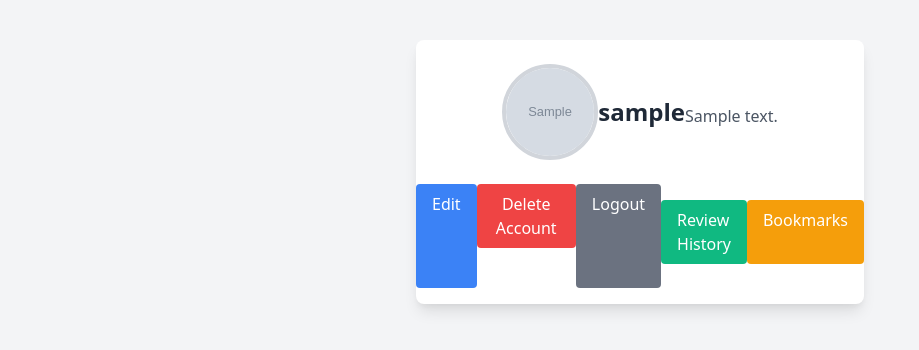
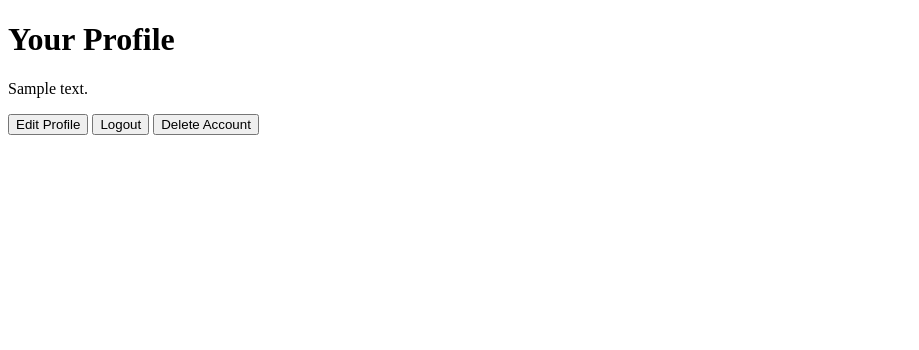
Before and after one commit to muttyqt15/pbp-6, a Django app: template api/user_profile/templates/my_profile.html in a window 1280 px wide. Shown: the top 350 px of the page, without its empty margins (0-919 px from the left). Run offline with Django 5.2, Linux system fonts and the light colour scheme; the template is opened without the code that fills it: most values are stand-ins (such as "Sample title", 1, 10 or a date in 2020); grey boxes marked "Sample" are stand-in pictures; form fields are guessed from the names that the template uses.

Commit message:
update template

```diff
--- a/api/user_profile/templates/my_profile.html
+++ b/api/user_profile/templates/my_profile.html
@@ -3,44 +3,211 @@
 <head>
     <meta charset="UTF-8">
     <meta name="viewport" content="width=device-width, initial-scale=1.0">
-    <link href="https://cdn.jsdelivr.net/npm/tailwindcss@2.2.19/dist/tailwind.min.css" rel="stylesheet">
-    <title>Profile Page</title>
+    <title>Edit Profile</title>
+    <script src="https://code.jquery.com/jquery-3.6.0.min.js"></script>
+    <link rel="stylesheet" href="https://cdnjs.cloudflare.com/ajax/libs/font-awesome/5.15.4/css/all.min.css">
+    <style>
+        /* Basic styles for the modal */
+        .modal {
+            display: none;
+            position: fixed;
+            z-index: 1;
+            left: 0;
+            top: 0;
+            width: 100%;
+            height: 100%;
+            overflow: auto;
+            background-color: rgb(0,0,0);
+            background-color: rgba(0,0,0,0.4);
+            padding-top: 60px;
+        }
+        .modal-content {
+            background-color: #fefefe;
+            margin: 5% auto;
+            padding: 20px;
+            border: 1px solid #888;
+            width: 80%;
+        }
+        .close {
+            color: #aaa;
+            float: right;
+            font-size: 28px;
+            font-weight: bold;
+        }
+        .close:hover,
+        .close:focus {
+            color: black;
+            text-decoration: none;
+            cursor: pointer;
+        }
+        .error {
+            color: red;
+            font-size: 0.9em;
+        }
+    </style>
 </head>
-<body class="bg-gray-100">
+<body>
+    <h1>Your Profile</h1>
+    <div>
+        <h2 id="usernameDisplay">{{ user.username }}</h2>
+        <p id="bioDisplay">{{ profile.bio }}</p>
+        <button id="editProfileBtn">Edit Profile</button>
+        <button id="logoutBtn">Logout</button>
+        <button id="deleteAccountBtn">Delete Account</button>
+    </div>
 
-    <div class="max-w-md mx-auto bg-white shadow-lg rounded-lg overflow-hidden mt-10">
-        <div class="flex items-center justify-center mt-6">
-            {% if customer_profile %}
-                <img class="w-24 h-24 rounded-full border-4 border-gray-300" src="{{ customer_profile.profile_pic.url }}" alt="Profile Picture">
-                <h2 class="text-2xl font-semibold text-gray-800">{{ customer_profile.user.username }}</h2>
-                <p class="text-gray-600 mt-2">{{ customer_profile.bio }}</p>
-            {% elif owner_profile %}
-                <img class="w-24 h-24 rounded-full border-4 border-gray-300" src="{{ owner_profile.profile_pic.url }}" alt="Profile Picture">
-                <h2 class="text-2xl font-semibold text-gray-800">{{ owner_profile.user.username }}</h2>
-                <p class="text-gray-600 mt-2">{{ owner_profile.bio }}</p>
-            {% else %}
-                <p class="text-gray-600 mt-2">Profile not found.</p>
-            {% endif %}
-        </div>
-
-        <div class="flex justify-around mt-6 mb-4">
-            {% if customer_profile %}
-                <a href="{% url 'edit_customer_profile' %}" class="bg-blue-500 text-white px-4 py-2 rounded hover:bg-blue-600">Edit</a>
-                <form action="{% url 'delete_account' %}" method="post" class="inline">
-                    {% csrf_token %}
-                    <button type="submit" class="bg-red-500 text-white px-4 py-2 rounded hover:bg-red-600">Delete Account</button>
-                </form>
-                <a href="{% url 'logout_user' %}" class="bg-gray-500 text-white px-4 py-2 rounded hover:bg-gray-600">Logout</a>
-                <div class="flex justify-around mt-4 mb-6">
-                    <a href="{% url 'review_history' %}" class="bg-green-500 text-white px-4 py-2 rounded hover:bg-green-600">Review History</a>
-                    <a href="{% url 'bookmarks' %}" class="bg-yellow-500 text-white px-4 py-2 rounded hover:bg-yellow-600">Bookmarks</a>
+    <!-- Modal -->
+    <div id="editProfileModal" class="modal">
+        <div class="modal-content">
+            <span class="close">&times;</span>
+            <h2>Edit Profile</h2>
+            <form id="editProfileForm" method="POST">
+                {% csrf_token %}
+                <div>
+                    <label for="username">Username:</label>
+                    {{ user_form.username }}
+                    <span class="error" id="usernameError"></span>
                 </div>
-            {% elif owner_profile %}
-                <a href="{% url 'restaurant_view' owner_profile.restaurant.id %}" class="bg-green-500 text-white px-4 py-2 rounded hover:bg-green-600">Restaurant</a>
-                <a href="{% url 'edit_owner_profile' %}" class="bg-blue-500 text-white px-4 py-2 rounded hover:bg-blue-600">Edit Profile</a>
-            {% endif %}
+                <div>
+                    <label for="bio">Biography:</label>
+                    <textarea name="bio" id="bio">{{ profile.bio }}</textarea>
+                    <span class="error" id="bioError"></span>
+                </div>
+                <button type="submit">Save Changes</button>
+            </form>
         </div>
     </div>
 
+    <script>
+        $(document).ready(function() {
+        // Handle logout button click
+        $('#logoutBtn').on('click', function() {
+            $.ajax({
+                type: 'POST',
+                url: '{% url "logout" %}',  // Use Django's URL template tag
+                data: {
+                    'csrfmiddlewaretoken': '{{ csrf_token }}'  // Include CSRF token
+                },
+                success: function(response) {
+                    window.location.href = '/login/';  // Redirect to login page
+                },
+                error: function(xhr, status, error) {
+                    console.error('Logout Error:', error);
+                }
+            });
+        });
+
+        // Handle delete account button click
+        $('#deleteAccountBtn').on('click', function() {
+            if (confirm("Are you sure you want to delete your account? This action cannot be undone.")) {
+                $.ajax({
+                    type: 'POST',
+                    url: '{% url "delete_account" %}',  // Use Django's URL template tag
+                    data: {
+                        'csrfmiddlewaretoken': '{{ csrf_token }}'  // Include CSRF token
+                    },
+                    success: function(response) {
+                        if (response.success) {
+                            window.location.href = '/';  // Redirect to home page after deletion
+                        }
+                    },
+                    error: function(xhr, status, error) {
+                        console.error('Delete Account Error:', error);
+                    }
+                });
+            }
+        });
+
+        // Handle logout button click
+        $('#logoutBtn').on('click', function() {
+            $.ajax({
+                type: 'POST',
+                url: '{% url "logout_user" %}',  // Use Django's URL template tag
+                data: {
+                    'csrfmiddlewaretoken': '{{ csrf_token }}'  // Include CSRF token
+                },
+                success: function(response) {
+                    window.location.href = '/login/';  // Redirect to login page
+                },
+                error: function(xhr, status, error) {
+                    console.error('Logout Error:', error);
+                }
+            });
+        });
+
+        // Handle delete account button click
+        $('#deleteAccountBtn').on('click', function() {
+            if (confirm("Are you sure you want to delete your account? This action cannot be undone.")) {
+                $.ajax({
+                    type: 'POST',
+                    url: '{% url "delete_account" %}',  // Use Django's URL template tag
+                    data: {
+                        'csrfmiddlewaretoken': '{{ csrf_token }}'  // Include CSRF token
+                    },
+                    success: function(response) {
+                        if (response.success) {
+                            window.location.href = '/';  // Redirect to home page after deletion
+                        } else {
+                            alert("There was an error deleting your account.");
+                        }
+                    },
+                    error: function(xhr, status, error) {
+                        console.error('Delete Account Error:', error);
+                    }
+                });
+            }
+        });
+        $(document).ready(function() {
+            // Show the modal when the edit button is clicked
+            $('#editProfileBtn').on('click', function() {
+                $('#editProfileModal').show();
+            });
+
+            // Close the modal when the close button is clicked
+            $('.close').on('click', function() {
+                $('#editProfileModal').hide();
+            });
+
+            // Close the modal when clicking outside of the modal
+            $(window).on('click', function(event) {
+                if ($(event.target).is('#editProfileModal')) {
+                    $('#editProfileModal').hide();
+                }
+            });
+
+            // Handle form submission via AJAX
+            $('#editProfileForm').on('submit', function(event) {
+                event.preventDefault(); // Prevent the default form submission
+
+                $.ajax({
+                    type: 'POST',
+                    url: '/edit-profile/', // URL for the combined edit profile view
+                    data: $(this).serialize(), // Serialize the form data
+                    success: function(response) {
+                        if (response.success) {
+                            // Update the displayed username and bio without reloading the page
+                            $('#usernameDisplay').text(response.updated_username);
+                            $('#bioDisplay').text(response.updated_bio);
+                            $('#editProfileModal').hide(); // Close the modal
+                        } else {
+                            // Clear previous error messages
+                            $('.error').text('');
+
+                            // Display errors
+                            if (response.errors.username) {
+                                $('#usernameError').text(response.errors.username[0]);
+                            }
+                            if (response.errors.bio) {
+                                $('#bioError').text(response.errors.bio[0]);
+                            }
+                        }
+                    },
+                    error: function(xhr, status, error) {
+                        console.error('AJAX Error:', error);
+                    }
+                });
+            });
+        });
+    })
+    </script>
 </body>
-</html>
```
Also changed, not shown: api/user_profile/views.py (+17 -17 lines).
